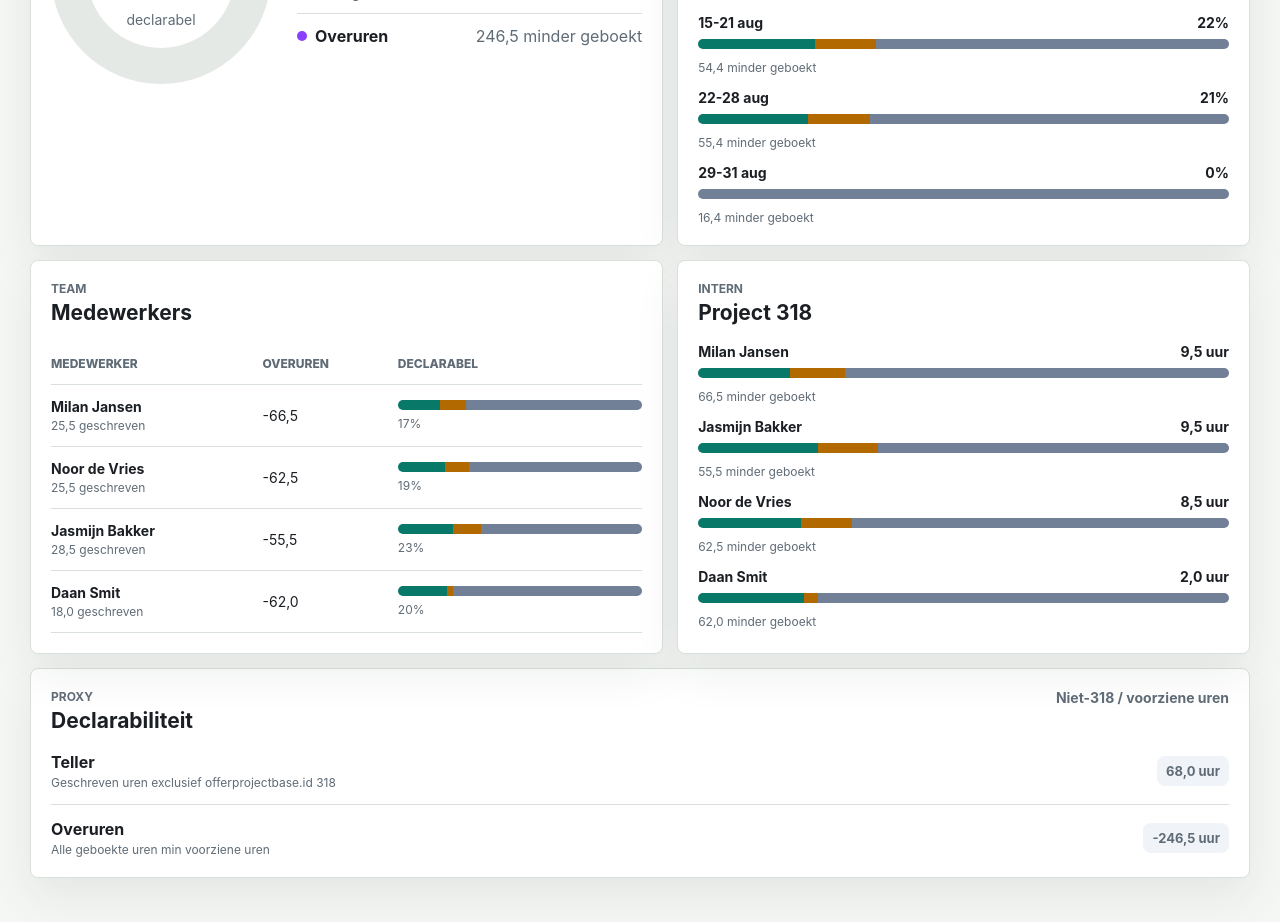
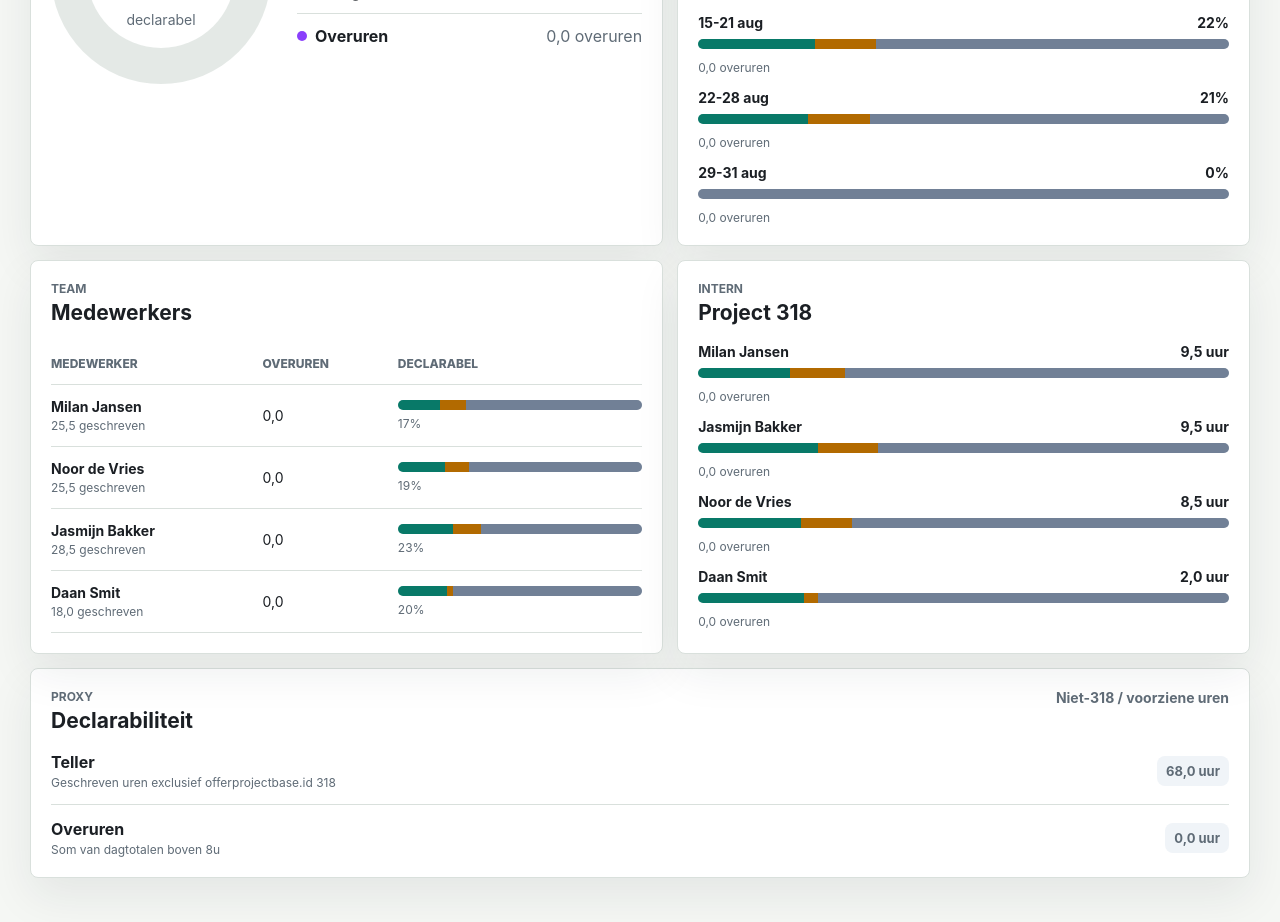
Before and after one commit to maxancedecot/GrippMCP, a Next.js app: page /dashboard in a window 1280 px wide. Shown: the part 680-1602 px from the top of the page. Built offline with nearby package versions, Linux system fonts and the light colour scheme.

Commit message:
Calculate overtime from daily booked hours

```diff
--- a/app/dashboard/page.tsx
+++ b/app/dashboard/page.tsx
@@ -63,6 +63,7 @@ type WorkingHoursSummary = {
 };
 
 const INTERNAL_OFFERPROJECTBASE_ID = 318;
+const NORMAL_DAILY_HOURS = 8;
 
 const hoursFormatter = new Intl.NumberFormat("nl-NL", {
   minimumFractionDigits: 1,
@@ -115,7 +116,7 @@ export default async function DashboardPage({ searchParams }: { searchParams?: P
       <section className="metric-grid" aria-label="Kerncijfers declarabiliteit">
         <MetricCard label="Declarabiliteit" value={`${formatPercent(dashboard.declarability)}%`} detail="Declarabele uren / voorziene uren" tone="good" />
         <MetricCard label="Declarabele uren" value={formatHours(dashboard.declarable)} detail="Niet geboekt op Intern (1010)" tone="blue" />
-        <MetricCard label="Overuren" value={formatSignedHours(dashboard.overtime)} detail="Totaal geboekt - voorziene uren" tone="overtime" />
+        <MetricCard label="Overuren" value={formatHours(dashboard.overtime)} detail="Boven 8u per dag" tone="overtime" />
         <MetricCard label="Intern (1010)" value={formatHours(dashboard.internal)} detail={`Project ${INTERNAL_OFFERPROJECTBASE_ID}`} tone="warning" />
       </section>
 
@@ -187,7 +188,7 @@ export default async function DashboardPage({ searchParams }: { searchParams?: P
                       <span className="row-title">{employee.name}</span>
                       <span className="cell-muted">{formatHours(employee.written)} geschreven</span>
                     </td>
-                    <td>{formatSignedHours(employee.overtime)}</td>
+                    <td>{formatHours(employee.overtime)}</td>
                     <td>
                       <InlineBar aggregate={employee} />
                       <span className="cell-muted">{formatPercent(employee.declarability)}%</span>
@@ -246,10 +247,10 @@ export default async function DashboardPage({ searchParams }: { searchParams?: P
           <div className="project-line-row">
             <div>
               <span className="row-title">Overuren</span>
-              <span className="cell-muted">Alle geboekte uren min voorziene uren</span>
+              <span className="cell-muted">Som van dagtotalen boven 8u</span>
             </div>
             <div className="project-line-metrics">
-              <span>{formatSignedHours(dashboard.overtime)} uur</span>
+              <span>{formatHours(dashboard.overtime)} uur</span>
             </div>
           </div>
         </div>
@@ -488,6 +489,7 @@ function buildDashboardData(
   const employeesById = new Map<number, JsonRecord>();
   const totals = emptyAggregate();
   const employeeMap = new Map<string, EmployeeRow>();
+  const writtenByEmployeeDate = new Map<string, Map<string, number>>();
   const weekMap = new Map<string, WeekRow>(
     period.weekBuckets.map((bucket) => [bucket.key, withDeclarability({ ...emptyAggregate(), key: bucket.key, label: bucket.label })])
   );
@@ -520,6 +522,7 @@ function buildDashboardData(
 
     const employeeId = relationId(hour, "employee");
     const employeeKey = employeeId !== null ? String(employeeId) : "unknown";
+    const hourDate = stringFrom(readField(hour, "date"));
     const employeeRow =
       employeeMap.get(employeeKey) ??
       withDeclarability({
@@ -527,7 +530,7 @@ function buildDashboardData(
         id: employeeKey,
         name: employeeName(hour, employeeId !== null ? employeesById.get(employeeId) : undefined)
       });
-    const weekRow = weekMap.get(weekKeyForDate(stringFrom(readField(hour, "date")), period));
+    const weekRow = weekMap.get(weekKeyForDate(hourDate, period));
     const targetField = relationId(hour, "offerprojectbase") === INTERNAL_OFFERPROJECTBASE_ID ? "internal" : "declarable";
 
     employeeRow[targetField] += amount;
@@ -541,7 +544,13 @@ function buildDashboardData(
       weekRow[targetField] += amount;
       weekRow.written += amount;
     }
+
+    if (isDateKey(hourDate)) {
+      addToNestedNumber(writtenByEmployeeDate, employeeKey, hourDate, amount);
+    }
   }
+
+  applyDailyOvertime(totals, employeeMap, weekMap, writtenByEmployeeDate, period);
 
   const employeeRows = Array.from(employeeMap.values())
     .map(finalizeAggregate)
@@ -580,6 +589,36 @@ function addWorkingHoursToWeeks(weekMap: Map<string, WeekRow>, workingHours: Wor
     const weekRow = weekMap.get(weekKeyForDate(date, period));
     if (weekRow) {
       weekRow.total += amount;
+    }
+  }
+}
+
+function applyDailyOvertime(
+  totals: Aggregate,
+  employeeMap: Map<string, EmployeeRow>,
+  weekMap: Map<string, WeekRow>,
+  writtenByEmployeeDate: Map<string, Map<string, number>>,
+  period: Period
+) {
+  for (const [employeeId, writtenByDate] of writtenByEmployeeDate) {
+    const employeeRow = employeeMap.get(employeeId);
+    if (!employeeRow) {
+      continue;
+    }
+
+    for (const [date, written] of writtenByDate) {
+      const overtime = Math.max(0, written - NORMAL_DAILY_HOURS);
+      if (overtime === 0) {
+        continue;
+      }
+
+      employeeRow.overtime += overtime;
+      totals.overtime += overtime;
+
+      const weekRow = weekMap.get(weekKeyForDate(date, period));
+      if (weekRow) {
+        weekRow.overtime += overtime;
+      }
     }
   }
 }
@@ -692,8 +731,7 @@ function employeeName(hour: JsonRecord | undefined, employee: JsonRecord | undef
 function finalizeAggregate<T extends Aggregate>(aggregate: T) {
   return withDeclarability({
     ...aggregate,
-    untracked: Math.max(0, aggregate.total - aggregate.written),
-    overtime: aggregate.written - aggregate.total
+    untracked: Math.max(0, aggregate.total - aggregate.written)
   });
 }
 
@@ -1079,6 +1117,12 @@ function sumValues(values: Map<string, number>) {
   return Array.from(values.values()).reduce((total, value) => total + value, 0);
 }
 
+function addToNestedNumber(map: Map<string, Map<string, number>>, outerKey: string, innerKey: string, value: number) {
+  const inner = map.get(outerKey) ?? new Map<string, number>();
+  inner.set(innerKey, (inner.get(innerKey) ?? 0) + value);
+  map.set(outerKey, inner);
+}
+
 function chunk<T>(items: T[], size: number) {
   const chunks: T[][] = [];
   for (let index = 0; index < items.length; index += size) {
@@ -1099,21 +1143,8 @@ function formatHours(value: number) {
   return hoursFormatter.format(value);
 }
 
-function formatSignedHours(value: number) {
-  if (Math.abs(value) < 0.05) {
-    return formatHours(0);
-  }
-
-  const sign = value > 0 ? "+" : "-";
-  return `${sign}${formatHours(Math.abs(value))}`;
-}
-
 function formatOvertimeLabel(value: number) {
-  if (value < -0.05) {
-    return `${formatHours(Math.abs(value))} minder geboekt`;
-  }
-
-  return `${formatSignedHours(value)} overuren`;
+  return `${formatHours(value)} overuren`;
 }
 
 function formatPercent(value: number) {
```
